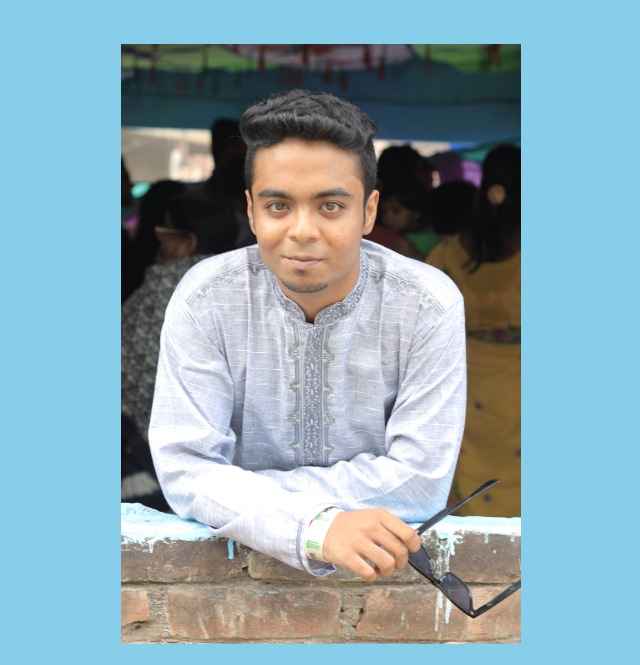
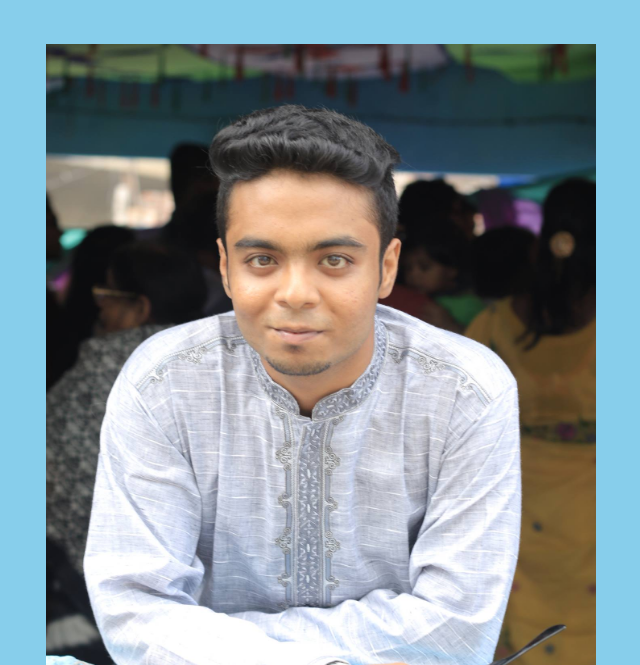
Before and after one commit to SubhojitRoy/SubhojitRoy.github.io, a plain HTML site: page profile/index.html in a window 1280 px wide. Shown: the part 130-795 px from the top of the page, without its empty margins (319-959 px from the left). Drawn offline with Linux system fonts and the light colour scheme.

Commit message:
Update index.html

```diff
--- a/profile/index.html
+++ b/profile/index.html
@@ -7,7 +7,7 @@
 </head>
 <body>
 	<h1 id="name">Subhojit Roy</h1>
-	<img src="me.jpg" width="400" height="600" alt="Subhojit Roy">
+	<img src="me.jpg" width="550" height="800" alt="Subhojit Roy">
 	<div id="profile">
 		<p>At my profile, you can find this:</p>
 		<ul>
```
